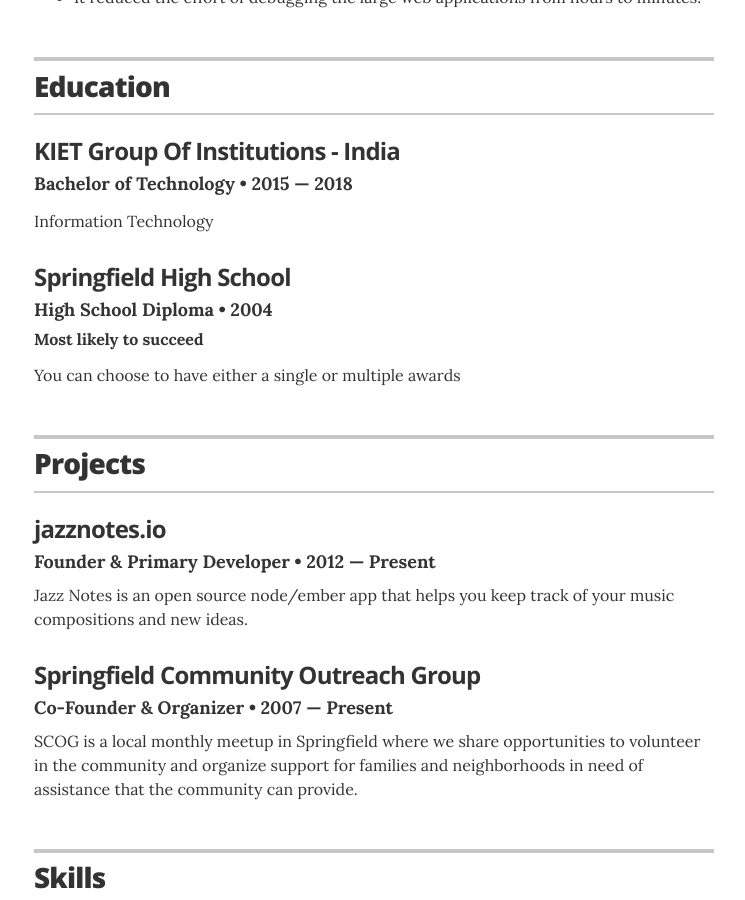
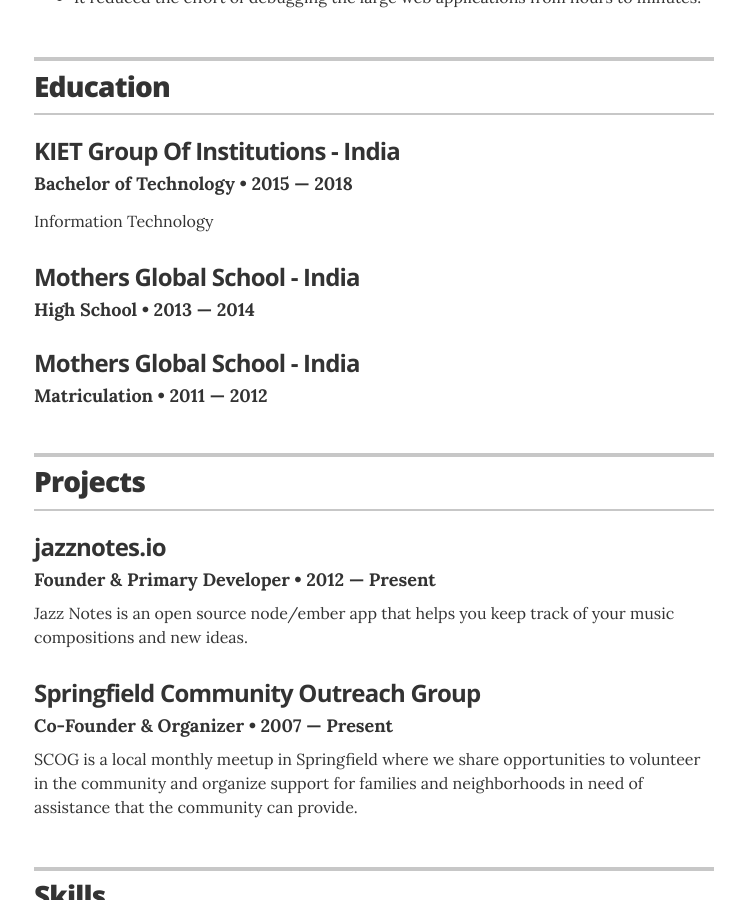
Before and after one commit to sjain-hub/resume, a Jekyll site: the page built from index.html, in a window 1280 px wide and 900 px high, scrolled down 1404 px. Shown: the whole window, without its empty margins (266-1011 px from the left). Built offline with Jekyll 4.4.1, drawn with Linux system fonts in a browser that asks for light colours.

Commit message:
education

```diff
--- a/_data/education.yml
+++ b/_data/education.yml
@@ -4,8 +4,12 @@
   year: 2015 &mdash; 2018
   summary: Information Technology
 
-- degree: High School Diploma
-  uni: Springfield High School
-  year: 2004
-  award: Most likely to succeed
-  summary: You can choose to have either a single or multiple awards
+- degree: High School
+  uni: Mothers Global School - India
+  year: 2013 &mdash; 2014
+  # award: Most likely to succeed
+  # summary: You can choose to have either a single or multiple awards
+
+- degree: Matriculation
+  uni: Mothers Global School - India
+  year: 2011 &mdash; 2012
```
